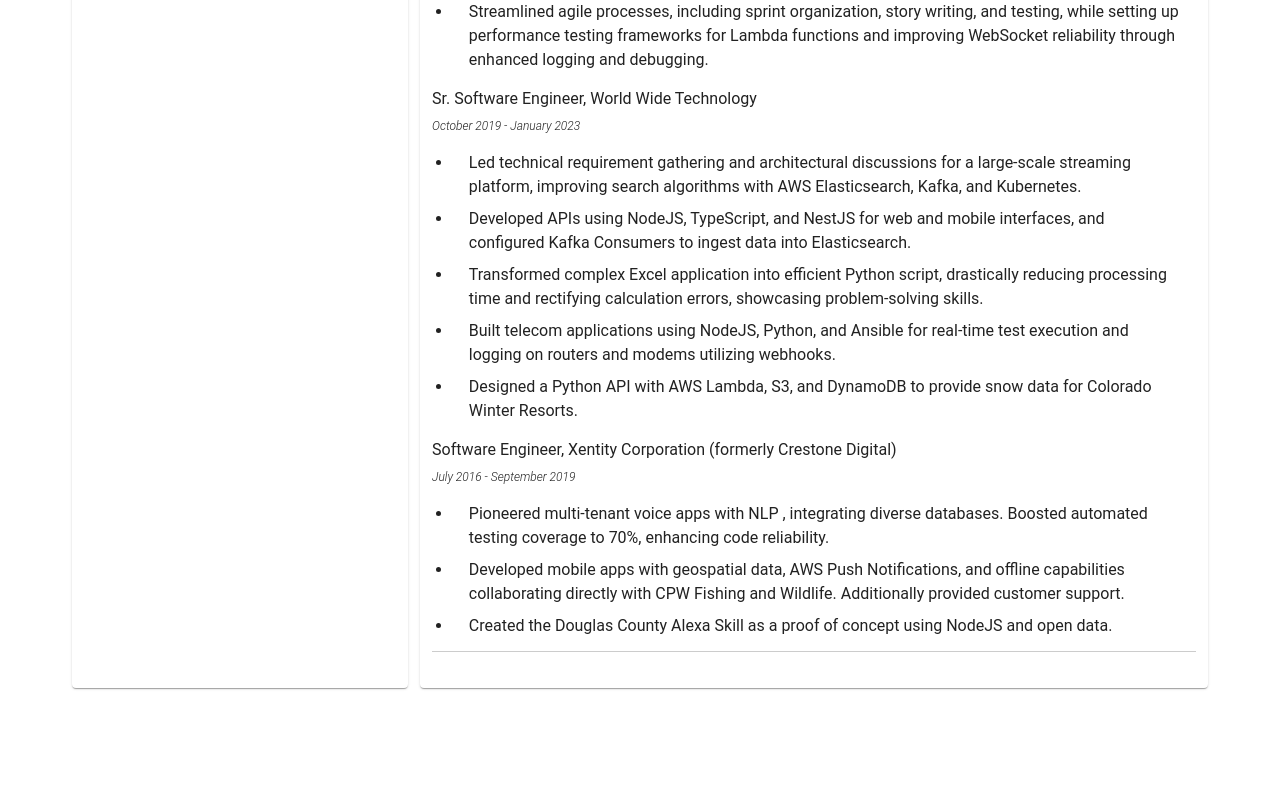
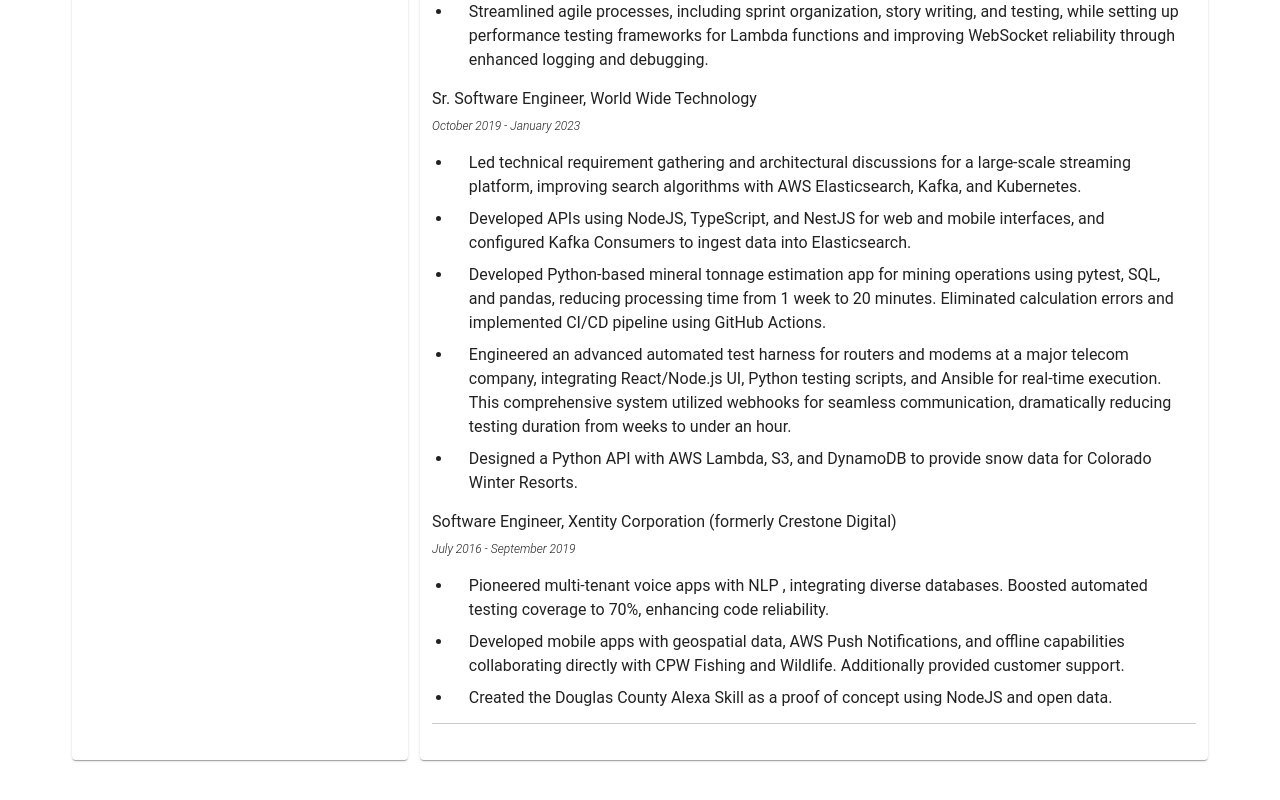
Before and after one commit to ckaz18/ckazakov.github.io, a Next.js app: page /ckazakov.github.io/resume in a window 1280 px wide. Shown: the part 726-1526 px from the top of the page. Before the commit the page ends 1446 px from the top, so only its background shows below. Built offline with nearby package versions, Linux system fonts and the light colour scheme.

Commit message:
clean up gitignore; add styling for resumeComponent; add secrets to github

```diff
--- a/src/features/resume/resume.types.ts
+++ b/src/features/resume/resume.types.ts
@@ -29,10 +29,11 @@
      improving search algorithms with AWS Elasticsearch, Kafka, and Kubernetes.',
     'Developed APIs using NodeJS, TypeScript, and NestJS for web and mobile interfaces, \
     and configured Kafka Consumers to ingest data into Elasticsearch.',
-    'Transformed complex Excel application into efficient Python script, \
-    drastically reducing processing time and rectifying calculation errors, showcasing problem-solving skills.',
-    'Built telecom applications using NodeJS, Python, \
-    and Ansible for real-time test execution and logging on routers and modems utilizing webhooks.',
+    'Developed Python-based mineral tonnage estimation app for mining operations using pytest, SQL, and pandas, reducing processing time from 1 week to 20 minutes. \
+    Eliminated calculation errors and implemented CI/CD pipeline using GitHub Actions.',
+    'Engineered an advanced automated test harness for routers and modems at a major telecom company, integrating React/Node.js UI, \
+    Python testing scripts, and Ansible for real-time execution. \
+    This comprehensive system utilized webhooks for seamless communication, dramatically reducing testing duration from weeks to under an hour.',
     'Designed a Python API with AWS Lambda, S3, and DynamoDB to provide snow data for Colorado Winter Resorts.',
   ],
 }, {
--- a/src/features/resume/resumeComponent.tsx
+++ b/src/features/resume/resumeComponent.tsx
@@ -37,7 +37,7 @@
     <Box sx={{ mt: 4, mb: 4, display: 'flex', flexDirection: 'column', flexWrap: 'wrap', }} >
       {isLoading ? <>Loading...</> :
         <Grid2 container spacing={3} >
-          <Grid2 sx={{ width: '21rem' }} >
+          <Grid2 sx={{ width: '21rem', paddingBottom: '1rem' }} >
             <Item elevation={1}>
               <Box sx={{ borderBottom: '1px solid #ccc' }} >
                 <Typography variant='h5' gutterBottom >Contact Info</Typography>
@@ -70,7 +70,7 @@
               </Box>
             </Item >
           </Grid2>
-          <Grid2 size="grow" sx={{ minWidth: '21rem' }}>
+          <Grid2 size="grow" sx={{ minWidth: '21rem', paddingBottom: '1rem' }}>
             <Item elevation={1}>
               {/* Right column content */}
 
```
Also changed, not shown: 1 other file (tests, documents, lock files or other folders).
